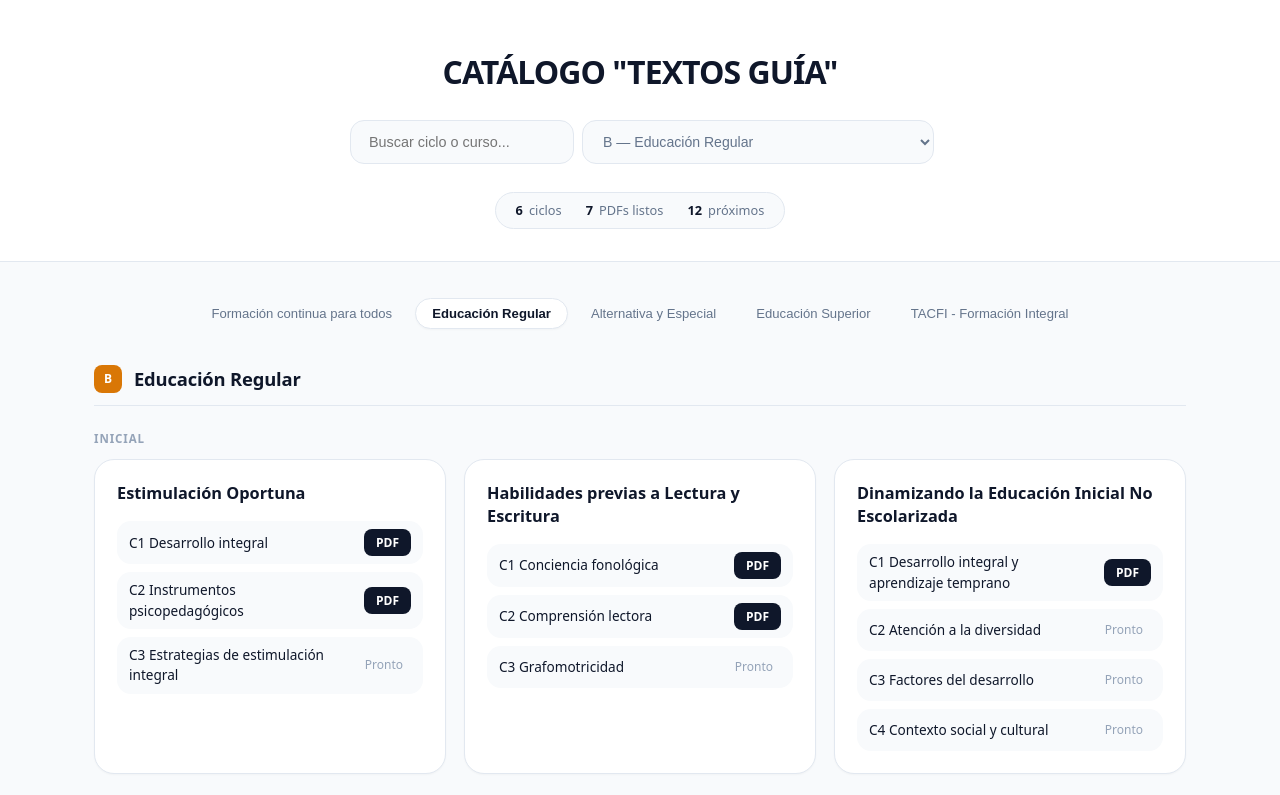
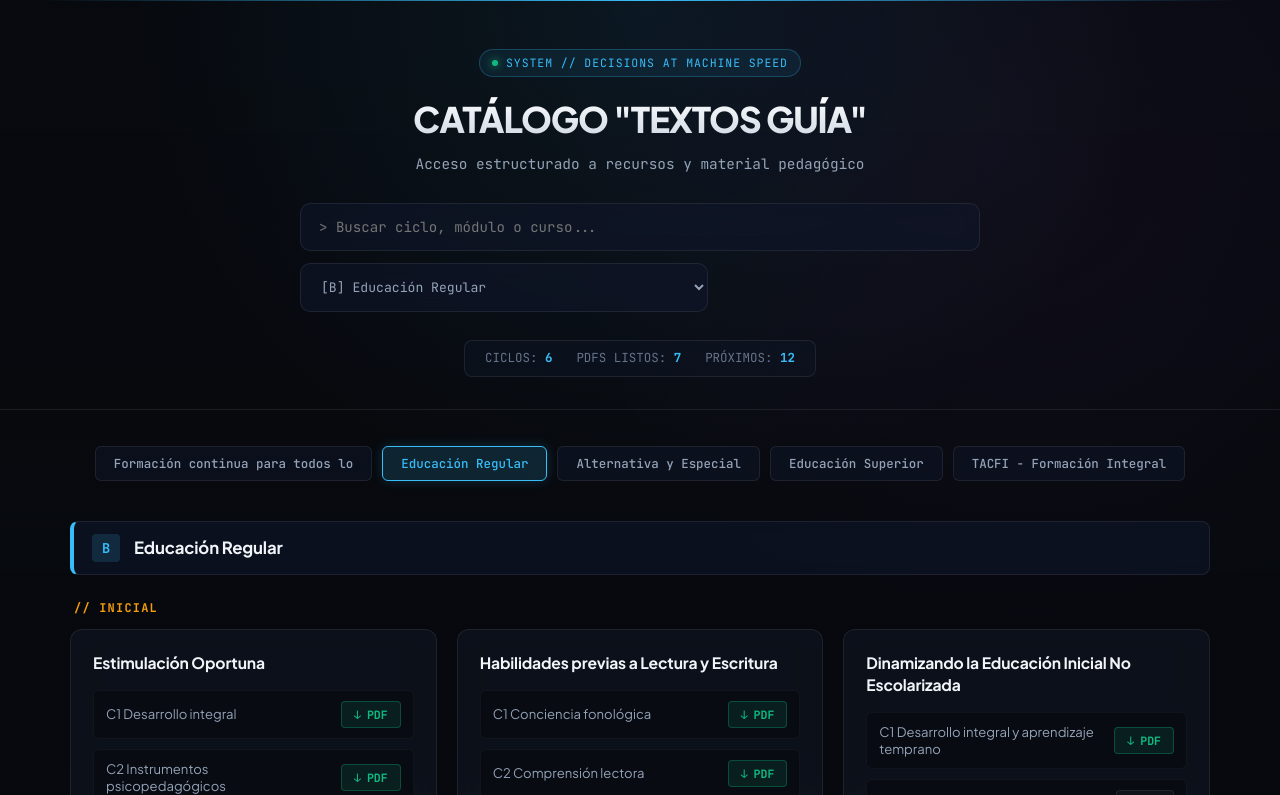
Before and after one commit to JuanCalle24/catalogo-unefco, a plain HTML site: page index.html in a window 1280 px wide. Both pictures are taken after a click on the button "Educación Regular". Shown: the top 795 px of the page. Drawn offline with Linux system fonts and the light colour scheme.

Commit message:
Nuevo diseno JEV + titulo + clave

```diff
--- a/index.html
+++ b/index.html
@@ -5,157 +5,219 @@
 <meta name="viewport" content="width=device-width, initial-scale=1">
 <title>CATÁLOGO "TEXTOS GUÍA"</title>
 <style>
+@import url('https://fonts.googleapis.com/css2?family=JetBrains+Mono:wght@400;500;700&family=Plus+Jakarta+Sans:wght@400;500;600;700;800&display=swap');
+
 :root {
-  --bg-app: #f8fafc;
-  --surface: #ffffff;
-  --border: #e2e8f0;
-  --border-subtle: #f1f5f9;
-  --text-main: #0f172a;
-  --text-muted: #64748b;
-  --text-light: #94a3b8;
-  --accent: #0f172a;
-  --radius-lg: 20px;
-  --radius-md: 14px;
-  --radius-sm: 8px;
-  --shadow-sm: 0 1px 2px 0 rgb(0 0 0 / 0.03);
-  --shadow-md: 0 4px 16px -2px rgb(0 0 0 / 0.05);
+  --bg-dark: #07090e;
+  --bg-card: rgba(15, 20, 32, 0.7);
+  --bg-card-hover: rgba(22, 30, 48, 0.85);
+  --border-subtle: rgba(255, 255, 255, 0.08);
+  --border-glow: rgba(56, 189, 248, 0.3);
+
+  --text-main: #f1f5f9;
+  --text-muted: #94a3b8;
+  --text-dim: #64748b;
+
+  --neon-cyan: #38bdf8;
+  --neon-green: #10b981;
+  --neon-amber: #f59e0b;
+  --neon-purple: #a855f7;
+  --neon-pink: #ec4899;
 }
 
 * { box-sizing: border-box; }
+
 body {
   margin: 0;
-  font-family: system-ui, -apple-system, BlinkMacSystemFont, "Segoe UI", Roboto, sans-serif;
-  background-color: var(--bg-app);
+  font-family: 'Plus Jakarta Sans', system-ui, -apple-system, sans-serif;
+  background-color: var(--bg-dark);
   color: var(--text-main);
   line-height: 1.5;
+  background-image:
+    radial-gradient(circle at 50% 0%, rgba(56, 189, 248, 0.08) 0%, transparent 50%),
+    radial-gradient(circle at 80% 20%, rgba(168, 85, 247, 0.05) 0%, transparent 40%),
+    linear-gradient(to bottom, rgba(7, 9, 14, 0.8), #07090e);
+  background-attachment: fixed;
+  min-height: 100vh;
   -webkit-font-smoothing: antialiased;
 }
 
-/* Header Ultra Minimal */
+/* Header & Banner Jev AI */
 header {
-  background: var(--surface);
-  border-bottom: 1px solid var(--border);
   padding: 48px 24px 32px;
   text-align: center;
+  border-bottom: 1px solid var(--border-subtle);
+  position: relative;
+  overflow: hidden;
+}
+
+header::before {
+  content: "";
+  position: absolute;
+  top: 0; left: 50%;
+  transform: translateX(-50%);
+  width: 100%; max-width: 1200px;
+  height: 1px;
+  background: linear-gradient(90deg, transparent, var(--neon-cyan), transparent);
+}
+
+.brand-badge {
+  display: inline-flex;
+  align-items: center;
+  gap: 8px;
+  padding: 4px 12px;
+  border-radius: 20px;
+  background: rgba(56, 189, 248, 0.08);
+  border: 1px solid rgba(56, 189, 248, 0.25);
+  font-family: 'JetBrains Mono', monospace;
+  font-size: 0.72rem;
+  color: var(--neon-cyan);
+  text-transform: uppercase;
+  letter-spacing: 0.08em;
+  margin-bottom: 16px;
+}
+
+.brand-badge::before {
+  content: "";
+  width: 6px;
+  height: 6px;
+  border-radius: 50%;
+  background: var(--neon-green);
+  box-shadow: 0 0 8px var(--neon-green);
 }
 
 header h1 {
-  margin: 0 0 24px;
-  font-size: 2rem;
-  font-weight: 700;
+  margin: 0 0 8px;
+  font-size: 2.2rem;
+  font-weight: 800;
   letter-spacing: -0.03em;
-  color: var(--text-main);
+  background: linear-gradient(180deg, #ffffff 0%, #cbd5e1 100%);
+  -webkit-background-clip: text;
+  -webkit-text-fill-color: transparent;
+  text-transform: uppercase;
 }
 
-/* Search Bar Clean */
+.tagline {
+  color: var(--text-muted);
+  font-size: 0.9rem;
+  margin-bottom: 28px;
+  font-family: 'JetBrains Mono', monospace;
+}
+
+/* Buscador e Inputs Jev Style */
 .search-wrapper {
-  max-width: 580px;
+  max-width: 680px;
   margin: 0 auto;
   display: flex;
-  gap: 8px;
+  gap: 12px;
+  flex-wrap: wrap;
 }
 
 .search-input {
   flex: 1;
-  padding: 12px 18px;
-  border-radius: var(--radius-md);
-  border: 1px solid var(--border);
-  background: var(--bg-app);
+  min-width: 280px;
+  padding: 14px 18px;
+  border-radius: 10px;
+  border: 1px solid var(--border-subtle);
+  background: rgba(15, 23, 42, 0.6);
   color: var(--text-main);
-  font-size: 0.9rem;
+  font-family: 'JetBrains Mono', monospace;
+  font-size: 0.88rem;
   outline: none;
-  transition: all 0.2s ease;
+  backdrop-filter: blur(8px);
+  transition: all 0.25s ease;
 }
 
 .search-input:focus {
-  background: var(--surface);
-  border-color: var(--text-main);
-  box-shadow: 0 0 0 3px rgba(15, 23, 42, 0.05);
+  border-color: var(--neon-cyan);
+  box-shadow: 0 0 20px rgba(56, 189, 248, 0.15);
+  background: rgba(15, 23, 42, 0.9);
 }
 
 .select-input {
-  padding: 12px 16px;
-  border-radius: var(--radius-md);
-  border: 1px solid var(--border);
-  background: var(--bg-app);
+  padding: 14px 16px;
+  border-radius: 10px;
+  border: 1px solid var(--border-subtle);
+  background: rgba(15, 23, 42, 0.6);
   color: var(--text-muted);
-  font-size: 0.88rem;
-  font-weight: 500;
+  font-family: 'JetBrains Mono', monospace;
+  font-size: 0.82rem;
   outline: none;
   cursor: pointer;
-  transition: all 0.2s ease;
+  backdrop-filter: blur(8px);
+  transition: all 0.25s ease;
 }
 
 .select-input:focus {
-  border-color: var(--text-main);
+  border-color: var(--neon-cyan);
+  color: var(--text-main);
 }
 
-/* Minimal Stats Indicator */
+/* Panel de Status/Métricas */
 .stats-bar {
   display: inline-flex;
   gap: 24px;
   margin-top: 28px;
   padding: 8px 20px;
-  background: var(--bg-app);
-  border-radius: 40px;
-  border: 1px solid var(--border);
+  background: rgba(15, 23, 42, 0.4);
+  border: 1px solid var(--border-subtle);
+  border-radius: 8px;
+  font-family: 'JetBrains Mono', monospace;
 }
 
 .stat-item {
-  display: flex;
-  align-items: center;
-  gap: 6px;
-  font-size: 0.8rem;
-  color: var(--text-muted);
+  font-size: 0.78rem;
+  color: var(--text-dim);
 }
 
 .stat-item strong {
-  color: var(--text-main);
+  color: var(--neon-cyan);
   font-weight: 700;
 }
 
-/* Main Content */
+/* Layout Principal */
 main {
-  max-width: 1140px;
+  max-width: 1180px;
   margin: 0 auto;
-  padding: 36px 24px 80px;
+  padding: 36px 20px 80px;
 }
 
-/* Minimal Pills Filter */
+/* Chips de Navegación */
 .chips-nav {
   display: flex;
-  gap: 6px;
+  gap: 10px;
   flex-wrap: wrap;
   justify-content: center;
-  margin-bottom: 36px;
+  margin-bottom: 40px;
 }
 
 .chip-btn {
-  border: 1px solid transparent;
-  background: transparent;
+  border: 1px solid var(--border-subtle);
+  background: rgba(15, 23, 42, 0.5);
   color: var(--text-muted);
-  padding: 7px 16px;
-  border-radius: 30px;
-  font-size: 0.82rem;
+  padding: 8px 18px;
+  border-radius: 6px;
+  font-family: 'JetBrains Mono', monospace;
+  font-size: 0.78rem;
   font-weight: 500;
   cursor: pointer;
   transition: all 0.2s ease;
 }
 
 .chip-btn:hover {
-  background: rgba(0, 0, 0, 0.03);
+  border-color: var(--neon-cyan);
   color: var(--text-main);
+  background: rgba(56, 189, 248, 0.05);
 }
 
 .chip-btn.active {
-  background: var(--surface);
-  color: var(--text-main);
-  border-color: var(--border);
-  box-shadow: var(--shadow-sm);
-  font-weight: 600;
+  background: rgba(56, 189, 248, 0.15);
+  color: var(--neon-cyan);
+  border-color: var(--neon-cyan);
+  box-shadow: 0 0 12px rgba(56, 189, 248, 0.2);
 }
 
-/* Sections */
+/* Secciones de Subsistemas */
 .section-block {
   margin-bottom: 48px;
 }
@@ -163,10 +225,14 @@ main {
 .section-header {
   display: flex;
   align-items: center;
-  gap: 12px;
+  gap: 14px;
+  padding: 12px 18px;
+  background: rgba(15, 23, 42, 0.6);
+  border: 1px solid var(--border-subtle);
+  border-left: 4px solid var(--neon-cyan);
+  border-radius: 8px;
   margin-bottom: 20px;
-  padding-bottom: 12px;
-  border-bottom: 1px solid var(--border);
+  backdrop-filter: blur(6px);
 }
 
 .badge-tag {
@@ -175,68 +241,87 @@ main {
   justify-content: center;
   width: 28px;
   height: 28px;
-  border-radius: 8px;
-  color: #ffffff;
-  font-size: 0.75rem;
+  border-radius: 4px;
+  background: rgba(56, 189, 248, 0.15);
+  color: var(--neon-cyan);
+  font-family: 'JetBrains Mono', monospace;
+  font-size: 0.85rem;
   font-weight: 700;
   text-transform: uppercase;
 }
 
 .section-title {
-  font-size: 1.15rem;
+  font-size: 1.05rem;
   font-weight: 700;
   letter-spacing: -0.01em;
+  margin: 0;
   color: var(--text-main);
-  margin: 0;
 }
 
 .group-label {
-  font-size: 0.72rem;
+  font-family: 'JetBrains Mono', monospace;
+  font-size: 0.75rem;
   text-transform: uppercase;
-  letter-spacing: 0.08em;
+  letter-spacing: 0.1em;
   font-weight: 600;
-  color: var(--text-light);
-  margin: 24px 0 12px;
+  color: var(--neon-amber);
+  margin: 24px 0 12px 4px;
 }
 
-/* Clean Cards Grid */
+/* Grilla de Tarjetas */
 .cards-grid {
   display: grid;
-  grid-template-columns: repeat(auto-fill, minmax(330px, 1fr));
-  gap: 18px;
+  grid-template-columns: repeat(auto-fill, minmax(340px, 1fr));
+  gap: 20px;
 }
 
+/* Tarjeta Node / Card */
 .card-item {
-  background: var(--surface);
-  border-radius: var(--radius-lg);
+  background: var(--bg-card);
+  border-radius: 12px;
   padding: 22px;
-  border: 1px solid var(--border);
-  box-shadow: var(--shadow-sm);
-  display: flex;
-  flex-direction: column;
-  justify-content: space-between;
+  border: 1px solid var(--border-subtle);
+  backdrop-filter: blur(12px);
+  position: relative;
+  overflow: hidden;
   transition: all 0.25s cubic-bezier(0.16, 1, 0.3, 1);
 }
 
+.card-item::before {
+  content: "";
+  position: absolute;
+  top: 0; left: 0; right: 0;
+  height: 2px;
+  background: linear-gradient(90deg, transparent, var(--border-glow), transparent);
+  opacity: 0;
+  transition: opacity 0.25s ease;
+}
+
 .card-item:hover {
-  border-color: #cbd5e1;
-  box-shadow: var(--shadow-md);
-  transform: translateY(-2px);
+  background: var(--bg-card-hover);
+  border-color: rgba(56, 189, 248, 0.3);
+  transform: translateY(-3px);
+  box-shadow: 0 12px 30px -10px rgba(0, 0, 0, 0.5);
+}
+
+.card-item:hover::before {
+  opacity: 1;
 }
 
 .card-title {
   margin: 0 0 16px;
-  font-size: 1.02rem;
-  font-weight: 600;
+  font-size: 0.98rem;
+  font-weight: 700;
+  color: var(--text-main);
   line-height: 1.4;
-  color: var(--text-main);
+  letter-spacing: -0.01em;
 }
 
-/* Course Rows */
+/* Filas de Cursos */
 .course-list {
   display: flex;
   flex-direction: column;
-  gap: 8px;
+  gap: 10px;
 }
 
 .course-row {
@@ -244,52 +329,79 @@ main {
   justify-content: space-between;
   align-items: center;
   gap: 12px;
-  padding: 8px 12px;
-  background: var(--bg-app);
-  border-radius: var(--radius-md);
-  font-size: 0.85rem;
+  padding: 10px 12px;
+  background: rgba(7, 9, 14, 0.6);
+  border: 1px solid rgba(255, 255, 255, 0.04);
+  border-radius: 6px;
+  font-size: 0.82rem;
+  color: var(--text-muted);
+  transition: border-color 0.2s ease;
+}
+
+.course-row:hover {
+  border-color: rgba(255, 255, 255, 0.12);
   color: var(--text-main);
 }
 
+.course-name {
+  flex: 1;
+  line-height: 1.35;
+}
+
+/* Botones y Badges Jev Tech */
 .btn-download {
   border:0;cursor:pointer;font-family:inherit;
-  background: var(--text-main);
-  color: #ffffff;
+  display: inline-flex;
+  align-items: center;
+  gap: 6px;
+  background: rgba(16, 185, 129, 0.12);
+  color: var(--neon-green);
+  border: 1px solid rgba(16, 185, 129, 0.3);
   text-decoration: none;
   padding: 5px 12px;
-  border-radius: var(--radius-sm);
-  font-size: 0.75rem;
-  font-weight: 600;
+  border-radius: 4px;
+  font-family: 'JetBrains Mono', monospace;
+  font-size: 0.72rem;
+  font-weight: 700;
   white-space: nowrap;
-  transition: opacity 0.2s ease;
+  transition: all 0.2s ease;
 }
 
 .btn-download:hover {
-  opacity: 0.85;
+  background: var(--neon-green);
+  color: #000000;
+  box-shadow: 0 0 12px rgba(16, 185, 129, 0.4);
 }
 
 .tag-soon {
-  color: var(--text-light);
-  font-size: 0.75rem;
-  font-weight: 500;
+  color: var(--text-dim);
+  font-family: 'JetBrains Mono', monospace;
+  font-size: 0.7rem;
   padding: 4px 8px;
+  background: rgba(255, 255, 255, 0.03);
+  border: 1px solid var(--border-subtle);
+  border-radius: 4px;
 }
 
 footer {
   text-align: center;
-  padding: 32px 24px;
-  color: var(--text-light);
-  font-size: 0.82rem;
-  border-top: 1px solid var(--border);
+  padding: 32px 20px;
+  color: var(--text-dim);
+  font-family: 'JetBrains Mono', monospace;
+  font-size: 0.78rem;
+  border-top: 1px solid var(--border-subtle);
+  background: rgba(7, 9, 14, 0.8);
 }
 
 .empty-state {
   text-align: center;
-  background: var(--surface);
-  border: 1px dashed var(--border);
-  padding: 56px 24px;
-  border-radius: var(--radius-lg);
+  background: var(--bg-card);
+  border: 1px dashed var(--border-subtle);
+  padding: 60px 20px;
+  border-radius: 12px;
   color: var(--text-muted);
+  font-family: 'JetBrains Mono', monospace;
+  font-size: 0.9rem;
 }
 </style>
 
@@ -299,7 +411,7 @@ footer {
  "subsistemas": [
   {
    "letra": "a",
-   "color": "#2563eb",
+   "color": "#0f2d59",
    "titulo": "Formación continua para todos los actores",
    "grupos": [
     {
@@ -446,7 +558,7 @@ footer {
   },
   {
    "letra": "b",
-   "color": "#d97706",
+   "color": "#1a4480",
    "titulo": "Educación Regular",
    "grupos": [
     {
@@ -576,7 +688,7 @@ footer {
   },
   {
    "letra": "c",
-   "color": "#0d9488",
+   "color": "#d97706",
    "titulo": "Alternativa y Especial",
    "grupos": [
     {
@@ -641,7 +753,7 @@ footer {
   },
   {
    "letra": "d",
-   "color": "#7c3aed",
+   "color": "#1e293b",
    "titulo": "Educación Superior",
    "grupos": [
     {
@@ -673,7 +785,7 @@ footer {
   },
   {
    "letra": "e",
-   "color": "#475569",
+   "color": "#0f2d59",
    "titulo": "TACFI - Formación Integral",
    "grupos": [
     {
@@ -776,68 +888,114 @@ footer {
 <body>
 
 <header>
+  <div class="brand-badge">SYSTEM // DECISIONS AT MACHINE SPEED</div>
   <h1>CATÁLOGO "TEXTOS GUÍA"</h1>
+  <div class="tagline">Acceso estructurado a recursos y material pedagógico</div>
 
   <div class="search-wrapper">
-    <input id="q" class="search-input" placeholder="Buscar ciclo o curso...">
-    <select id="f" class="select-input"><option value="">Todos los niveles</option></select>
+    <input id="q" class="search-input" placeholder="> Buscar ciclo, módulo o curso...">
+    <select id="f" class="select-input"><option value="">[ TODOS LOS NIVELES ]</option></select>
   </div>
 
   <div class="stats-bar">
-    <div class="stat-item"><strong id="s1">-</strong> ciclos</div>
-    <div class="stat-item"><strong id="s2">-</strong> PDFs listos</div>
-    <div class="stat-item"><strong id="s3">-</strong> próximos</div>
+    <div class="stat-item">CICLOS: <strong id="s1">-</strong></div>
+    <div class="stat-item">PDFS LISTOS: <strong id="s2">-</strong></div>
+    <div class="stat-item">PRÓXIMOS: <strong id="s3">-</strong></div>
   </div>
 </header>
 
 <main>
   <div class="chips-nav" id="chips"></div>
   <div id="c"></div>
-  <div class="empty-state" id="v" style="display:none">Sin resultados.</div>
+  <div class="empty-state" id="v" style="display:none">[!] No se encontraron resultados para la búsqueda actual.</div>
 </main>
 
 <footer>
-  CATÁLOGO "TEXTOS GUÍA"
+  JEV SYSTEM v1.0 — DECISIONS AT MACHINE SPEED
 </footer>
 
 <script>
 var D=null, filtro="";
 var c=document.getElementById('c'),v=document.getElementById('v'),q=document.getElementById('q'),f=document.getElementById('f'),chips=document.getElementById('chips');
+
 function esc(s){return String(s).replace(/[&<>]/g,function(m){return {'&':'&amp;','<':'&lt;','>':'&gt;'}[m]})}
+
 function render(){
  if(!D)return;
  var txt=q.value.trim().toLowerCase();c.innerHTML='';var nc=0,nd=0,np=0,ok=false;
  D.subsistemas.forEach(function(s,i){
   if(filtro&&String(i)!==filtro)return;
-  var html='<div class="section-block"><div class="section-header"><span class="badge-tag" style="background:'+s.color+'">'+s.letra+'</span><h2 class="section-title">'+esc(s.titulo)+'</h2></div>';
+  var html='<div class="section-block"><div class="section-header"><span class="badge-tag">'+s.letra+'</span><h2 class="section-title">'+esc(s.titulo)+'</h2></div>';
   var tiene=false;
   s.grupos.forEach(function(g){
    var fil=g.ciclos.filter(function(x){return (x.nombre+' '+x.cursos.map(function(y){return y.nombre}).join(' ')).toLowerCase().indexOf(txt)>=0});
    if(!fil.length)return;tiene=true;ok=true;
-   if(g.nombre)html+='<div class="group-label">'+esc(g.nombre)+'</div>';
+   if(g.nombre)html+='<div class="group-label">// '+esc(g.nombre)+'</div>';
    html+='<div class="cards-grid">';
-   fil.forEach(function(x){nc++;html+='<div class="card-item"><div><h3 class="card-title">'+esc(x.nombre)+'</h3><div class="course-list">';
-    x.cursos.forEach(function(cu){if(cu.archivo){nd++;html+='<div class="course-row"><span>'+esc(cu.nombre)+'</span><button type="button" class="btn-download" data-pdf="'+encodeURI(cu.archivo.ruta)+'">PDF</button></div>'}else{np++;html+='<div class="course-row"><span>'+esc(cu.nombre)+'</span><span class="tag-soon">Pronto</span></div>'}});
-    html+='</div></div></div>'});
-   html+='</div>'});
+   fil.forEach(function(x){
+    nc++;
+    html+='<div class="card-item"><h3 class="card-title">'+esc(x.nombre)+'</h3><div class="course-list">';
+    x.cursos.forEach(function(cu){
+      if(cu.archivo){
+        nd++;
+        html+='<div class="course-row"><span class="course-name">'+esc(cu.nombre)+'</span><button type="button" class="btn-download" data-pdf="'+encodeURI(cu.archivo.ruta)+'"><span>↓</span> PDF</button></div>';
+      }else{
+        np++;
+        html+='<div class="course-row"><span class="course-name">'+esc(cu.nombre)+'</span><span class="tag-soon">PRONTO</span></div>';
+      }
+    });
+    html+='</div></div>';
+   });
+   html+='</div>';
+  });
   html+='</div>';
-  if(tiene)c.innerHTML+=html});
- document.getElementById('s1').textContent=nc;document.getElementById('s2').textContent=nd;document.getElementById('s3').textContent=np;v.style.display=ok?'none':'block'}
-function init(d){D=d;
- D.subsistemas.forEach(function(s,i){var o=document.createElement('option');o.value=i;o.textContent=s.letra.toUpperCase()+' — '+s.titulo;f.appendChild(o);
-  var b=document.createElement('button');b.className='chip-btn';b.textContent=s.titulo.slice(0,30);b.onclick=function(){filtro=filtro==String(i)?"":String(i);f.value=filtro;var all=document.querySelectorAll('.chip-btn');for(var k=0;k<all.length;k++)all[k].classList.remove('active');if(filtro)b.classList.add('active');render()};chips.appendChild(b)});
- render()}
-try{D=JSON.parse(document.getElementById('datos').textContent);init(D)}catch(e){fetch('data.json').then(function(r){return r.json()}).then(init).catch(function(err){v.style.display='block';v.textContent='No se pudo cargar: '+err.message})}
-var t;q.oninput=function(){clearTimeout(t);t=setTimeout(render,120)};f.onchange=function(){filtro=f.value;render()};
+  if(tiene)c.innerHTML+=html;
+ });
+ document.getElementById('s1').textContent=nc;
+ document.getElementById('s2').textContent=nd;
+ document.getElementById('s3').textContent=np;
+ v.style.display=ok?'none':'block';
+}
+
+function init(d){
+ D=d;
+ D.subsistemas.forEach(function(s,i){
+  var o=document.createElement('option');o.value=i;o.textContent='['+s.letra.toUpperCase()+'] '+s.titulo;f.appendChild(o);
+  var b=document.createElement('button');b.className='chip-btn';b.textContent=s.titulo.slice(0,32);
+  b.onclick=function(){
+    filtro=filtro==String(i)?"":String(i);
+    f.value=filtro;
+    var all=document.querySelectorAll('.chip-btn');
+    for(var k=0;k<all.length;k++)all[k].classList.remove('active');
+    if(filtro)b.classList.add('active');
+    render();
+  };
+  chips.appendChild(b);
+ });
+ render();
+}
+
+try{
+ D=JSON.parse(document.getElementById('datos').textContent);
+ init(D);
+}catch(e){
+ fetch('data.json').then(function(r){return r.json()}).then(init).catch(function(err){
+  v.style.display='block';v.textContent='Error al cargar datos: '+err.message;
+ });
+}
+
+var t;
+q.oninput=function(){clearTimeout(t);t=setTimeout(render,100)};
+f.onchange=function(){filtro=f.value;render()};
 </script>
 
-<div id="gate" style="display:none;position:fixed;inset:0;background:rgba(15,23,42,.55);z-index:99;align-items:center;justify-content:center">
- <div style="background:#fff;border-radius:16px;padding:28px;width:min(92vw,380px);text-align:center">
+<div id="gate" style="display:none;position:fixed;inset:0;background:rgba(7,9,14,.7);z-index:99;align-items:center;justify-content:center">
+ <div style="background:#0f1420;border:1px solid rgba(56,189,248,.3);border-radius:12px;padding:28px;width:min(92vw,380px);text-align:center;color:#f1f5f9">
   <h3 style="margin:0 0 6px">Contenido protegido</h3>
-  <p style="margin:0 0 14px;color:#64748b;font-size:.85rem">Ingresa la clave para descargar el PDF</p>
-  <input id="gate-pass" type="password" placeholder="Clave" style="width:100%;padding:12px;border:1px solid #e2e8f0;border-radius:10px;margin-bottom:10px">
-  <div id="gate-err" style="display:none;color:#dc2626;font-size:.8rem;margin-bottom:8px">Clave incorrecta</div>
-  <div style="display:flex;gap:8px"><button id="gate-ok" style="flex:1;background:#0f172a;color:#fff;border:0;border-radius:10px;padding:11px;cursor:pointer;font-weight:700">Descargar</button><button id="gate-x" style="flex:1;background:#f1f5f9;border:0;border-radius:10px;padding:11px;cursor:pointer">Cancelar</button></div>
+  <p style="margin:0 0 14px;color:#94a3b8;font-size:.85rem">Ingresa la clave para descargar el PDF</p>
+  <input id="gate-pass" type="password" placeholder="Clave" style="width:100%;box-sizing:border-box;padding:12px;border:1px solid rgba(255,255,255,.12);border-radius:8px;margin-bottom:10px;background:rgba(7,9,14,.6);color:#f1f5f9">
+  <div id="gate-err" style="display:none;color:#f87171;font-size:.8rem;margin-bottom:8px">Clave incorrecta</div>
+  <div style="display:flex;gap:8px"><button id="gate-ok" style="flex:1;background:#10b981;color:#000;border:0;border-radius:8px;padding:11px;cursor:pointer;font-weight:700">Descargar</button><button id="gate-x" style="flex:1;background:rgba(255,255,255,.08);color:#f1f5f9;border:0;border-radius:8px;padding:11px;cursor:pointer">Cancelar</button></div>
  </div>
 </div>
 <script>
```
